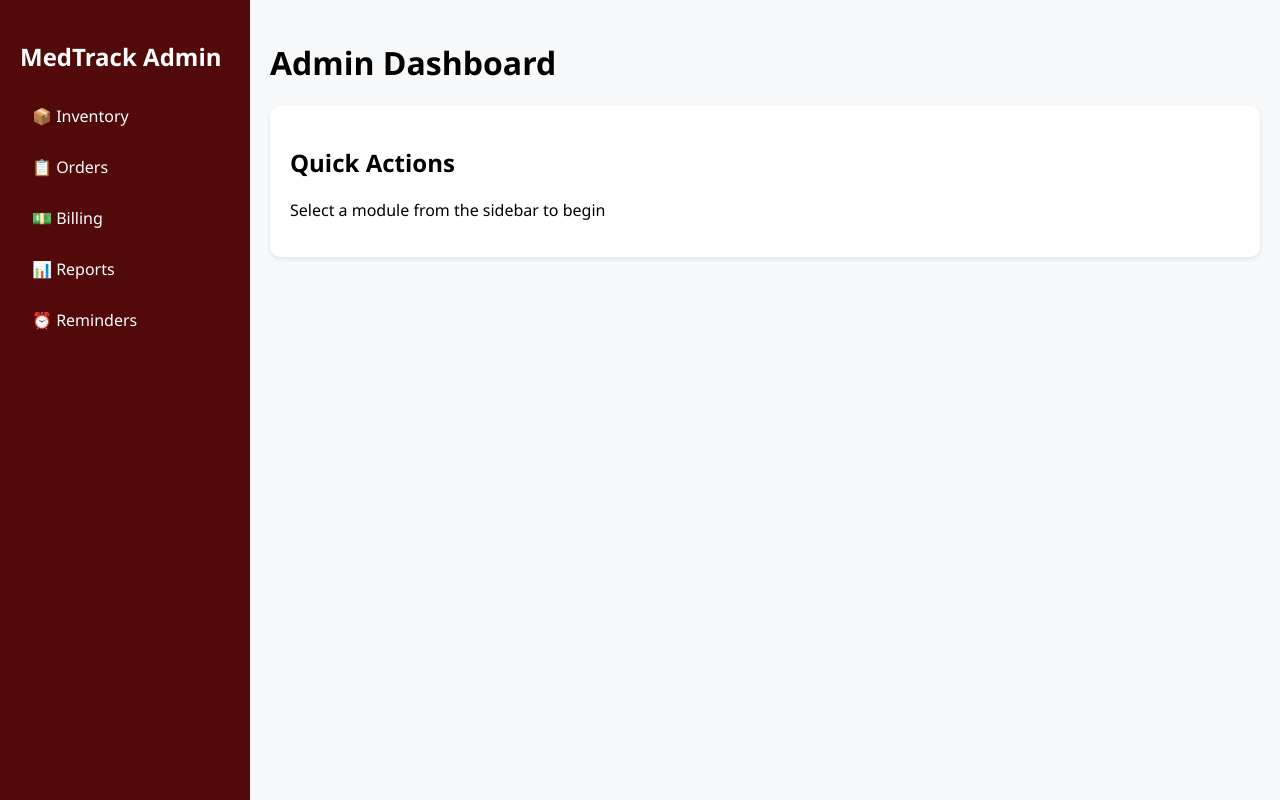
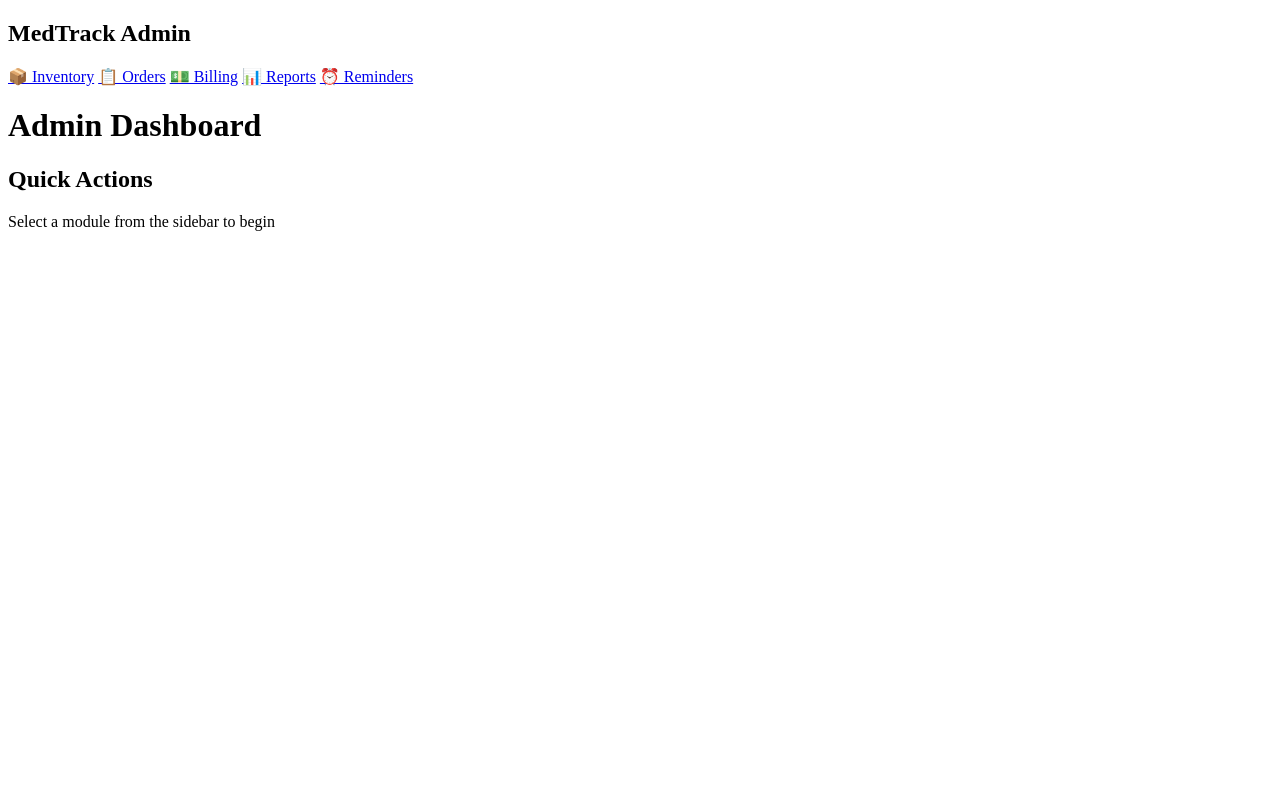
Before and after one commit to JonardPasilan/IT38A-Enterprise-System, a PHP site: page /dashboard.php in a window 1280 px wide. Run offline with PHP 8.4, Linux system fonts and the light colour scheme.

```diff
--- a/Activity1-0424&282025/dashboard.php
+++ b/Activity1-0424&282025/dashboard.php
@@ -1,52 +1,7 @@
-<!-- admin-dashboard.html -->
 <!DOCTYPE html>
 <html>
 <head>
-    <style>
-        :root {
-            --primary:rgb(82, 9, 9);
-            --secondary: rgb(82, 9, 9);
-            --accent: #E76F51;
-            --light: #F8F9FA;
-        }
-        body {
-            font-family: 'Segoe UI', sans-serif;
-            margin: 0;
-            padding: 0;
-            background: var(--light);
-        }
-        .dashboard {
-            display: grid;
-            grid-template-columns: 250px 1fr;
-            min-height: 100vh;
-        }
-        .sidebar {
-            background: var(--secondary);
-            color: white;
-            padding: 20px;
-        }
-        .nav-link {
-            display: block;
-            color: white;
-            padding: 12px;
-            margin: 5px 0;
-            text-decoration: none;
-            border-radius: 5px;
-        }
-        .nav-link:hover {
-            background: var(--primary);
-        }
-        .main-content {
-            padding: 20px;
-        }
-        .module-card {
-            background: white;
-            padding: 20px;
-            border-radius: 10px;
-            margin-bottom: 20px;
-            box-shadow: 0 2px 5px rgba(0,0,0,0.1);
-        }
-    </style>
+
 </head>
 <body>
     <div class="dashboard">
```
